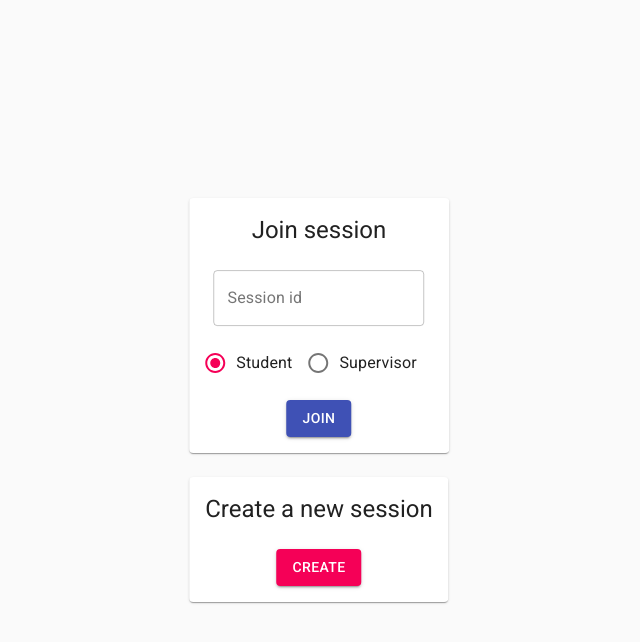
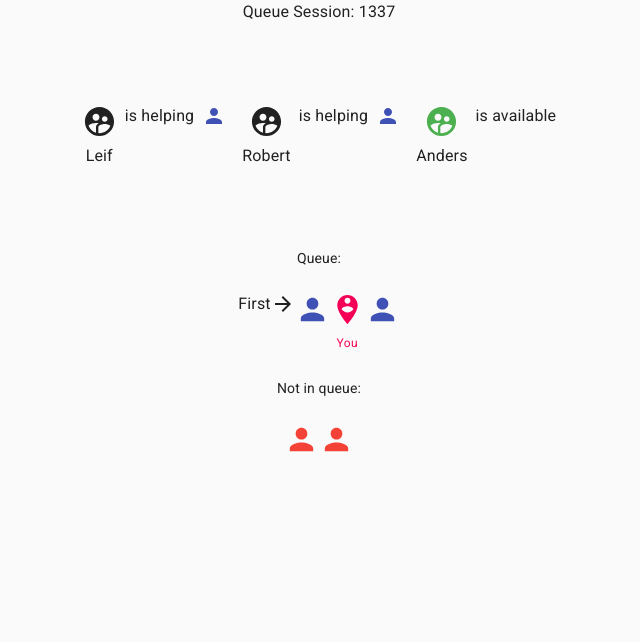
Before and after one commit to siavashhanifi/integrity-safe-queue, a React (Create React App) app in the folder react_front_end/: page / in a window 1280 px wide. Shown: the top 642 px of the page, without its empty margins (321-961 px from the left). Built offline with nearby package versions, Linux system fonts and the light colour scheme.

Commit message:
Connect dummy data to Queue and Supervisor components through QueueSession

```diff
--- a/react_front_end/src/App.js
+++ b/react_front_end/src/App.js
@@ -22,7 +22,7 @@ console.log(props.userState.isSupervisor);
     <React.Fragment>
             <CssBaseline />
             <Container maxWidth={false} className={classes.container} >
-                 <JoinOrCreateSession/>
+                 <QueueSession/>
             </Container>
     </React.Fragment>
   );
--- a/react_front_end/src/QueueSession/Queue.js
+++ b/react_front_end/src/QueueSession/Queue.js
@@ -1,7 +1,7 @@
 import React from 'react';
 import { makeStyles } from '@material-ui/core/styles';
-import { Grid } from '@material-ui/core';
-import { Person, PersonPinCircle } from '@material-ui/icons';
+import { Grid, Typography } from '@material-ui/core';
+import { Person, PersonPinCircle, ArrowForward } from '@material-ui/icons';
 
 
 
@@ -17,28 +17,43 @@ export default function Queue(props) {
     //if(queuee.id == state.userId) add arrow pointer
     const listNotInQueue = [];
     const listQueuees = []
-    props.queuees.map((queuee) =>
-    {
-    if(!queuee.inQueue) listNotInQueue.push(<Grid item><Person color="error" /></Grid>);
-    else{
-    if(queuee.id === userId)
-        listQueuees.push(<Grid item><PersonPinCircle color="secondary"/></Grid>);
+    props.queuees.map((queuee) => {
+        if (!queuee.inQueue) listNotInQueue.push(<Grid item><Person color="error" fontSize="large" /></Grid>);
+        else {
+            if (queuee.id === userId)
+                listQueuees.push(<Grid item>
+                    <Grid container
+                                spacing={0}
+                                direction="column"
+                                alignItems="center"
+                                justify="center">
+                        <Grid item>
+                            <PersonPinCircle fontSize="large" color="secondary" />
+                        </Grid>
+                        <Grid item><Typography variant="caption" color="secondary">You</Typography></Grid>
+                            </Grid>
+                    </Grid>);
             else
-        listQueuees.push(<Grid item><Person color="primary" /></Grid>);
+                listQueuees.push(<Grid item><Person fontSize="large" color="primary" /></Grid>);
         }
     }
 
     );
-    return(
+    return (
         <Grid
             container
             spacing={3}
             direction="column"
             alignItems="center"
             justify="center">
-        <Grid item>Queue status:</Grid>
+            <Grid item>Queue:</Grid>
             <Grid item>
                 <Grid container>
+                    <Grid item><Grid container>
+                        <Grid item><Typography>First</Typography></Grid>
+                        <Grid item><ArrowForward /></Grid>
+                    </Grid>
+                    </Grid>
                     {listQueuees}
                 </Grid>
             </Grid>
--- a/react_front_end/src/QueueSession/Supervisors.js
+++ b/react_front_end/src/QueueSession/Supervisors.js
@@ -1,7 +1,7 @@
 import React from 'react';
 import { makeStyles } from '@material-ui/core/styles';
 import { Grid, Typography } from '@material-ui/core';
-import { SupervisedUserCircle} from '@material-ui/icons';
+import { SupervisedUserCircle, Person} from '@material-ui/icons';
 
 
 
@@ -15,15 +15,42 @@ export default function Supervisors(props) {
 
     const listSupervisors = props.supervisors.map((supervisor) =>{
     if(supervisor.isHelping)
-        return (<Grid item><SupervisedUserCircle/>
-        <Typography>{supervisor.name}
-        </Typography></Grid>)
+        return (<Grid item>
+                    <Grid container spacing={1}>
+                        <Grid item>
+                        <Grid container
+                                spacing={0}
+                                direction="column"
+                                alignItems="center"
+                                justify="center">
+                        <Grid item><SupervisedUserCircle fontSize="large"/></Grid>
+                        <Grid item><Typography>{supervisor.name}</Typography></Grid>
+                        </Grid>
+                        </Grid>
+                        <Grid item><Typography>is helping</Typography></Grid>
+                        <Grid item><Person color="primary"/></Grid>
+                    </Grid>
+                </Grid>)
     else
-        return <Grid item><SupervisedUserCircle/><Typography>{supervisor.name}</Typography></Grid>
+        return (<Grid item>
+            <Grid container spacing={1}>
+                <Grid item>
+                <Grid container
+                        spacing={0}
+                        direction="column"
+                        alignItems="center"
+                        justify="center">
+                <Grid item><SupervisedUserCircle htmlColor="#4caf50" fontSize="large"/></Grid>
+                <Grid item><Typography>{supervisor.name}</Typography></Grid>
+                </Grid>
+                </Grid>
+                <Grid item><Typography>is available</Typography></Grid>
+            </Grid>
+        </Grid>)
     }
     );
     return(
-        <Grid container>
+        <Grid container spacing={2}>
         {listSupervisors}
         </Grid>
     );
--- a/react_front_end/src/QueueSession/index.js
+++ b/react_front_end/src/QueueSession/index.js
@@ -1,11 +1,12 @@
 import React from 'react';
 import { makeStyles } from '@material-ui/core/styles';
-import { Grid, Typography } from '@material-ui/core';
+import { Box, Grid, Typography } from '@material-ui/core';
 import Queue  from './Queue';
 import Supervisors from './Supervisors';
 
 
 const useStyles = makeStyles({
+
 
 });
 
@@ -14,14 +15,14 @@ export default function QueueSession() {
     const classes = useStyles();
     const sessionId = 1337;
     const queueState = {sessionId: 1337,
-                        supervisors: [{ name: "Leif", isHelping: true }],
+                        supervisors: [{ name: "Leif", isHelping: true }, { name: "Robert", isHelping: true }, { name: "Anders", isHelping: false }],
                         queuees: [{id: 4, inQueue: true}, {id:0, inQueue: false},{id:1, inQueue: true}, {id:2, inQueue: true}, {id:3, inQueue: false}]
                         }
 
     return (
         <Grid
         container
-        spacing={2}
+        spacing={10}
         direction="column"
         alignItems="center"
         justify="center">
@@ -29,7 +30,9 @@ export default function QueueSession() {
                 <Typography h1>Queue Session: {sessionId}</Typography>
             </Grid>
             <Grid item>
+                <Box className={classes.box}>
                 <Supervisors supervisors={queueState.supervisors}/>
+                </Box>
             </Grid>
             <Grid item>
                 <Queue queuees={queueState.queuees}/>
```
Lines whose indentation alone changed are shown as unchanged.
